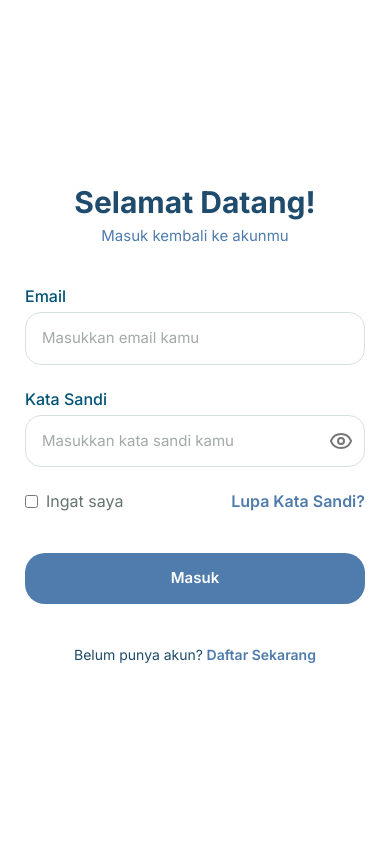
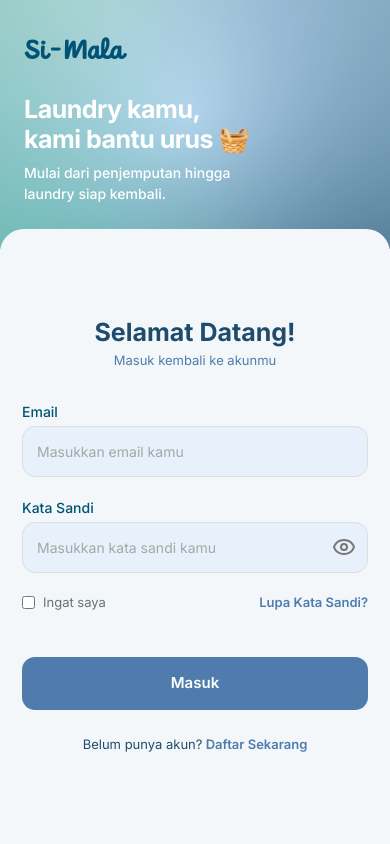
Before and after one commit to alyamukhbita237-cloud/PBL-SI-MALA-KEL-5, a PHP site: page /login.php in a window 390 px wide. Run offline with PHP 8.4, Linux system fonts and the light colour scheme; some libraries are stand-ins or nearby versions.

Commit message:
Responsive login-signup

```diff
--- a/assets/css/style.css
+++ b/assets/css/style.css
@@ -141,7 +141,7 @@ body{
 }
 
 /* option */
-.form-options{
+.form-option{
     margin-top: 5px;
     margin-bottom: 25px;
 
@@ -211,56 +211,6 @@ body{
 }
 
 /* responsive */
-@media (max-width: 1024px) {
-
-    .login-left {
-        padding: 45px;
-    }
-
-    .login-right {
-        padding: 35px;
-    }
-
-}
-
-
-@media (max-width: 1024px) {
-
-    .login-left {
-        min-height: 450px;
-    }
-
-    .login-right {
-        min-height: auto;
-    }
-
-}
-
-
-@media (max-width: 640px) {
-
-    .login-left {
-        padding: 30px;
-    }
-
-    .hero-text {
-        margin-top: 80px;
-        margin-bottom: 20px;
-    }
-
-    .hero-text h1 {
-        font-size: 36px;
-    }
-
-    .hero-text p {
-        font-size: 15px;
-    }
-
-    .login-right {
-        padding: 35px 25px;
-    }
-
-}
 
 @font-face {
     font-family: 'LogoFont';
@@ -301,3 +251,174 @@ body{
     width: 20px;
     height: 20px;
 }
+
+
+/* =========================
+   RESPONSIVE LOGIN & SIGNUP
+========================= */
+
+@media (max-width: 767px) {
+
+    body {
+        background: #F3F7FA;
+    }
+
+    .login-page {
+        min-height: 100vh;
+        min-height: 100svh;
+        display: flex;
+        flex-direction: column;
+        background: #F3F7FA;
+    }
+
+    /* HEADER / BRANDING */
+
+    .login-left {
+        display: flex !important;
+        flex-direction: column;
+        justify-content: flex-start;
+
+        width: 100%;
+        height: auto;
+        min-height: 230px;
+
+        padding: 25px 24px 45px;
+        gap: 18px;
+
+        background-image: url('../img/mesh-gradient.png');
+        background-size: cover;
+        background-position: center;
+
+        position: relative;
+        overflow: visible;
+    }
+
+    .brand span {
+        font-size: 34px;
+    }
+
+    .welcoming-text {
+        position: static;
+        transform: none;
+        margin: 0;
+        max-width: 100%;
+    }
+
+    .welcoming-text h1 {
+        font-size: 25px;
+        line-height: 1.2;
+        letter-spacing: -0.5px;
+        margin-bottom: 8px;
+    }
+
+    .welcoming-text p {
+        font-size: 14px;
+        line-height: 1.5;
+    }
+
+    /* FORM AREA */
+
+    .login-right {
+        display: flex;
+        align-items: flex-start;
+        justify-content: center;
+
+        width: 100%;
+        min-height: auto !important;
+        flex: 1;
+
+        padding: 35px 22px 40px;
+
+        background: #F3F7FA;
+
+        position: relative;
+        z-index: 2;
+
+        margin-top: -20px;
+        border-radius: 24px 24px 0 0;
+    }
+
+    .login-form-container {
+        width: 100%;
+        max-width: 450px;
+        margin: 0 auto;
+    }
+
+    /* FORM HEADER */
+
+    .form-header {
+        margin-bottom: 30px;
+    }
+
+    .form-header h2 {
+        font-size: 25px;
+    }
+
+    .form-header p {
+        font-size: 13px;
+    }
+
+    /* INPUT */
+
+    .form-group {
+        margin-bottom: 20px;
+    }
+
+    .form-group label {
+        font-size: 14px;
+    }
+
+    .form-group input {
+        padding: 14px;
+        font-size: 14px;
+        border-radius: 13px;
+        background: #E8F0FB;
+    }
+
+    /* OPTION */
+
+    .form-option {
+        margin-top: 8px;
+        margin-bottom: 20px;
+        font-size: 13px;
+    }
+
+    .form-option a {
+        font-size: 13px;
+    }
+
+    /* BUTTON */
+
+    .login-button {
+        margin-top: 25px;
+        padding: 15px;
+        border-radius: 13px;
+    }
+
+    .signup-text {
+        margin-top: 25px;
+        font-size: 13px;
+    }
+}
+
+/* HP KECIL */
+
+@media (max-width: 380px) {
+
+    .login-left {
+        min-height: 210px;
+        padding: 22px 20px 40px;
+    }
+
+    .brand span {
+        font-size: 30px;
+    }
+
+    .welcoming-text h1 {
+        font-size: 22px;
+    }
+
+    .login-right {
+        padding: 30px 18px;
+    }
+}
--- a/login.php
+++ b/login.php
@@ -8,15 +8,13 @@
     <link rel="preconnect" href="https://fonts.googleapis.com">
     <link rel="preconnect" href="https://fonts.gstatic.com" crossorigin>
     <link href="https://fonts.googleapis.com/css2?family=Inter:wght@400;500;600;700&display=swap" rel="stylesheet">
-
-    <link rel="stylesheet" href="assets/css/style.css">
     <link rel="stylesheet" href="assets/css/style.css">
 </head>
 <body>
     <main class="login-page flex min-h-screen flex-col lg:flex-row">
 
     <!-- left side -->
-    <section class="login-left hidden lg:flex lg:w-1/2 relative">
+    <section class="login-left lg:w-1/2 relative">
         <div class="brand flex items-center gap-3">
             <span>Si-Mala</span>
         </div>
--- a/signup.php
+++ b/signup.php
@@ -15,7 +15,7 @@
     <main class="login-page flex min-h-screen flex-col lg:flex-row">
 
     <!-- left side -->
-    <section class="login-left hidden lg:flex lg:w-1/2 relative">
+    <section class="login-left lg:w-1/2 relative">
         <div class="brand flex items-center gap-3">
             <span>Si-Mala</span>
         </div>
```
